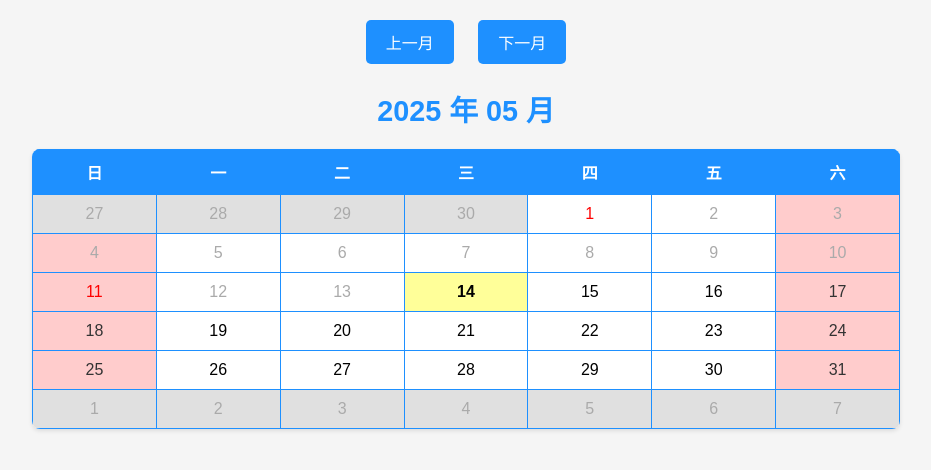
After one commit to yy3p9tw/2025_PHP_work, a PHP site: page /20250514_03.php in a window 1280 px wide. The commit adds this page. Shown: the top 470 px of the page, without its empty margins (174-1105 px from the left). Run offline with PHP 8.4, Linux system fonts and the light colour scheme.

Commit message:
上午練習日歷練習

```diff
--- /dev/null
+++ b/20250514/20250514_03.php
@@ -0,0 +1,276 @@
+<!DOCTYPE html>
+<html lang="zh-TW">
+<head>
+    <meta charset="UTF-8">
+    <meta name="viewport" content="width=device-width, initial-scale=1.0">
+    <title>日曆</title>
+    <style>
+        <?php
+        // 定義滑鼠懸停效果的背景色和文字顏色
+        $hoverBackgroundColor = '#e0f7fa';
+        $hoverTextColor = '#007bff';
+        ?>
+        body {
+            font-family: Arial, sans-serif; /* 使用 Arial 字體，若不可用則使用系統預設無襯線字體 */
+            background-color: #f5f5f5; /* 設置頁面背景色為淺灰色 */
+            margin: 20px; /* 設置頁面外邊距為 20px */
+        }
+
+        h2 {
+            text-align: center; /* 標題居中 */
+            color: #1e90ff; /* 標題顏色為藍色 */
+            font-size: 1.8em; /* 標題字體大小 */
+            margin-bottom: 20px; /* 標題下方間距 */
+        }
+
+        table {
+            width: 70%; /* 表格寬度占頁面 70% */
+            border-collapse: collapse; /* 合併表格邊框 */
+            margin: 20px auto; /* 表格上下外邊距 20px，左右自動居中 */
+            background: white; /* 表格背景色為白色 */
+            box-shadow: 0 2px 4px rgba(0, 0, 0, 0.1); /* 添加輕微陰影效果 */
+            border-radius: 8px; /* 表格圓角 */
+            overflow: hidden; /* 確保圓角生效 */
+        }
+
+        th, td {
+            border: 1px solid #1e90ff; /* 表格單元格邊框為藍色 */
+            text-align: center; /* 內容居中 */
+            padding: 10px; /* 單元格內邊距 */
+            font-size: 1em; /* 字體大小 */
+        }
+
+        th {
+            background-color: #1e90ff; /* 表頭背景色為藍色 */
+            color: white; /* 表頭文字為白色 */
+            font-weight: bold; /* 表頭文字加粗 */
+        }
+
+        td {
+            transition: all 0.3s ease; /* 滑鼠懸停時平滑過渡效果 */
+        }
+
+        td:hover {
+            background-color: <?php echo $hoverBackgroundColor; ?>; /* 滑鼠懸停時背景色 */
+            color: <?php echo $hoverTextColor; ?>; /* 滑鼠懸停時文字顏色 */
+            cursor: pointer; /* 滑鼠懸停時顯示手形光標 */
+        }
+
+        .today {
+            background-color: #ffff99; /* 當天背景色為淺黃色 */
+            font-weight: bold; /* 當天文字加粗 */
+        }
+
+
+
+        .holiday {
+            background-color: #ffcccc; /* 週末背景色為淺紅色（粉紅色） */
+            color: #333; /* 週末文字顏色 */
+        }
+
+        .pass-date {
+            color: #aaa; /* 過去日期文字為淺灰色 */
+        }
+        .other-month {
+            background-color: #e0e0e0; /* 非本月日期背景色為灰色 */
+            color: #aaa; /* 非本月日期文字為淺灰色 */
+        }
+        .festival {
+            color: #ff0000; /* 假日文字顏色為紅色 */
+        }
+
+        .nav-buttons {
+            text-align: center; /* 導航按鈕居中 */
+            margin-bottom: 20px; /* 導航按鈕下方間距 */
+        }
+
+        .nav-buttons a {
+            display: inline-block; /* 按鈕為行內塊元素 */
+            padding: 10px 20px; /* 按鈕內邊距 */
+            margin: 0 10px; /* 按鈕間距 */
+            background-color: #1e90ff; /* 按鈕背景色 */
+            color: white; /* 按鈕文字顏色 */
+            text-decoration: none; /* 移除下劃線 */
+            border-radius: 5px; /* 按鈕圓角 */
+            transition: background-color 0.3s ease; /* 按鈕懸停過渡效果 */
+        }
+
+        .nav-buttons a:hover {
+            background-color: #007bff; /* 按鈕懸停時背景色 */
+        }
+
+        @media (max-width: 480px) {
+            table {
+                width: 95%; /* 小螢幕時表格寬度占 95% */
+            }
+
+            th, td {
+                padding: 8px; /* 小螢幕時單元格內邊距減小 */
+                font-size: 0.9em; /* 小螢幕時字體稍小 */
+            }
+
+            .nav-buttons a {
+                padding: 8px 15px; /* 小螢幕時按鈕內邊距減小 */
+                margin: 0 5px; /* 小螢幕時按鈕間距減小 */
+            }
+        }
+    </style>
+</head>
+<body>
+    <?php
+    // 設置時區為台北，確保日期計算正確
+    date_default_timezone_set('Asia/Taipei');
+
+    // 函數：計算指定年份的假日
+    function calculateFestivals($year) {
+        $festivals = [];
+
+        // 勞動節：每年 5 月 1 日
+        $festivals[date("Y-m-d", strtotime("$year-05-01"))] = '勞動節';
+
+        // 母親節：5 月第二個星期日
+        $firstDayOfMay = strtotime("$year-05-01");
+        $firstSunday = strtotime("next Sunday", $firstDayOfMay);
+        $mothersDay = strtotime("+7 days", $firstSunday);
+        $festivals[date("Y-m-d", $mothersDay)] = '母親節';
+
+        // 端午節：農曆五月初五（簡化方法，使用已知日期）
+        // 2025 年端午節為 6 月 14 日（根據農曆推算）
+        if ($year == 2025) {
+            $festivals['2025-06-14'] = '端午節';
+        }
+        // 為未來年份提供示例（需實際農曆計算）
+        // 2026 年端午節約為 6 月 2 日（僅示例，需驗證）
+        if ($year == 2026) {
+            $festivals['2026-06-02'] = '端午節';
+        }
+
+        // 注意：動態計算農曆假日（如端午節）需使用農曆庫
+        // 推薦使用 Composer 安裝 'pcdream/chinese-lunar-calendar'：
+        // require 'vendor/autoload.php';
+        // use Overtrue\ChineseCalendar\Calendar;
+        // $calendar = new Calendar();
+        // $dragonBoatDate = $calendar->lunar2solar($year, 5, 5);
+        // $festivals[$dragonBoatDate['date']] = '端午節';
+
+        // 可添加更多假日，例如：
+        // $festivals[date("Y-m-d", strtotime("$year-01-01"))] = '元旦';
+        // 中秋節（農曆八月十五）：需類似端午節的農曆轉換
+
+        return $festivals;
+    }
+
+    // 獲取當前日期
+    $today = date("Y-m-d");
+
+    // 從查詢參數獲取年份和月份，若無則使用當前年月
+    $year = isset($_GET['year']) ? intval($_GET['year']) : date("Y");
+    $month = isset($_GET['month']) ? intval($_GET['month']) : date("m");
+
+    // 確保月份在 1-12 之間
+    if ($month < 1) {
+        $month = 12;
+        $year--;
+    } elseif ($month > 12) {
+        $month = 1;
+        $year++;
+    }
+
+    // 計算當前年份的假日
+    $festivals = calculateFestivals($year);
+
+    // 計算當前月份的第一天
+    $firstDay = date("Y-m-01", strtotime("$year-$month-01"));
+    // 計算第一天是星期幾（0=星期日，6=星期六）
+    $firstDayWeek = date("w", strtotime($firstDay));
+    // 計算當前月份的天數
+    $theDaysOfMonth = date("t", strtotime($firstDay));
+
+    // 計算上個月和下個月的年份與月份
+    $prevMonth = $month - 1;
+    $prevYear = $year;
+    if ($prevMonth < 1) {
+        $prevMonth = 12;
+        $prevYear--;
+    }
+
+    $nextMonth = $month + 1;
+    $nextYear = $year;
+    if ($nextMonth > 12) {
+        $nextMonth = 1;
+        $nextYear++;
+    }
+    ?>
+
+    <!-- 顯示導航按鈕 -->
+    <div class="nav-buttons">
+        <a href="?year=<?php echo $prevYear; ?>&month=<?php echo $prevMonth; ?>">上一月</a>
+        <a href="?year=<?php echo $nextYear; ?>&month=<?php echo $nextMonth; ?>">下一月</a>
+    </div>
+
+    <!-- 顯示當前年月 -->
+    <h2><?php echo date("Y 年 m 月", strtotime("$year-$month-01")); ?></h2>
+
+    <!-- 開始繪製日曆表格 -->
+    <table>
+        <!-- 表頭顯示星期 -->
+        <tr>
+            <th>日</th>
+            <th>一</th>
+            <th>二</th>
+            <th>三</th>
+            <th>四</th>
+            <th>五</th>
+            <th>六</th>
+        </tr>
+        <?php
+        // 最多顯示 6 行（確保所有日期都能顯示）
+        for ($i = 0; $i < 6; $i++) {
+            echo "<tr>";
+            // 每行顯示 7 天
+            for ($j = 0; $j < 7; $j++) {
+                // 計算當前單元格的日期偏移量
+                $day = $j + ($i * 7) - $firstDayWeek;
+                $timestamp = strtotime("$day days", strtotime($firstDay));
+                $date = date("Y-m-d", $timestamp);
+                $class = "";
+
+                // 獲取星期值（1=星期一，6=星期六，7=星期日）
+                $dayOfWeek = date("N", $timestamp);
+                // 檢查是否為週末（僅星期六或星期日）
+                if ($dayOfWeek == 6 || $dayOfWeek == 7) {
+                    $class .= " holiday";
+                }
+
+                // 檢查是否為當天
+                if ($today == $date) {
+                    $class .= " today";
+                }
+
+                // 檢查是否為非本月日期（包括五月31天後）
+                if (date("m", $timestamp) != date("m", strtotime($firstDay))) {
+                    $class .= " other-month";
+                }
+
+                // 檢查是否為過去日期
+                if ($timestamp < strtotime($today)) {
+                    $class .= " pass-date";
+                }
+
+                // 檢查是否為假日
+                if (array_key_exists($date, $festivals)) {
+                    $class .= " festival";
+                }
+
+                // 輸出單元格
+                echo "<td class='$class' data-date='$date'>";
+                // 只顯示日期數字（不顯示前導零）
+                echo date("j", $timestamp);
+                echo "</td>";
+            }
+            echo "</tr>";
+        }
+        ?>
+    </table>
+</body>
+</html>
```
Also changed, not shown: 20250514/20250514_02.php (+105 -10 lines), 20250514/20250514_04.php (added, +127 -0 lines).
